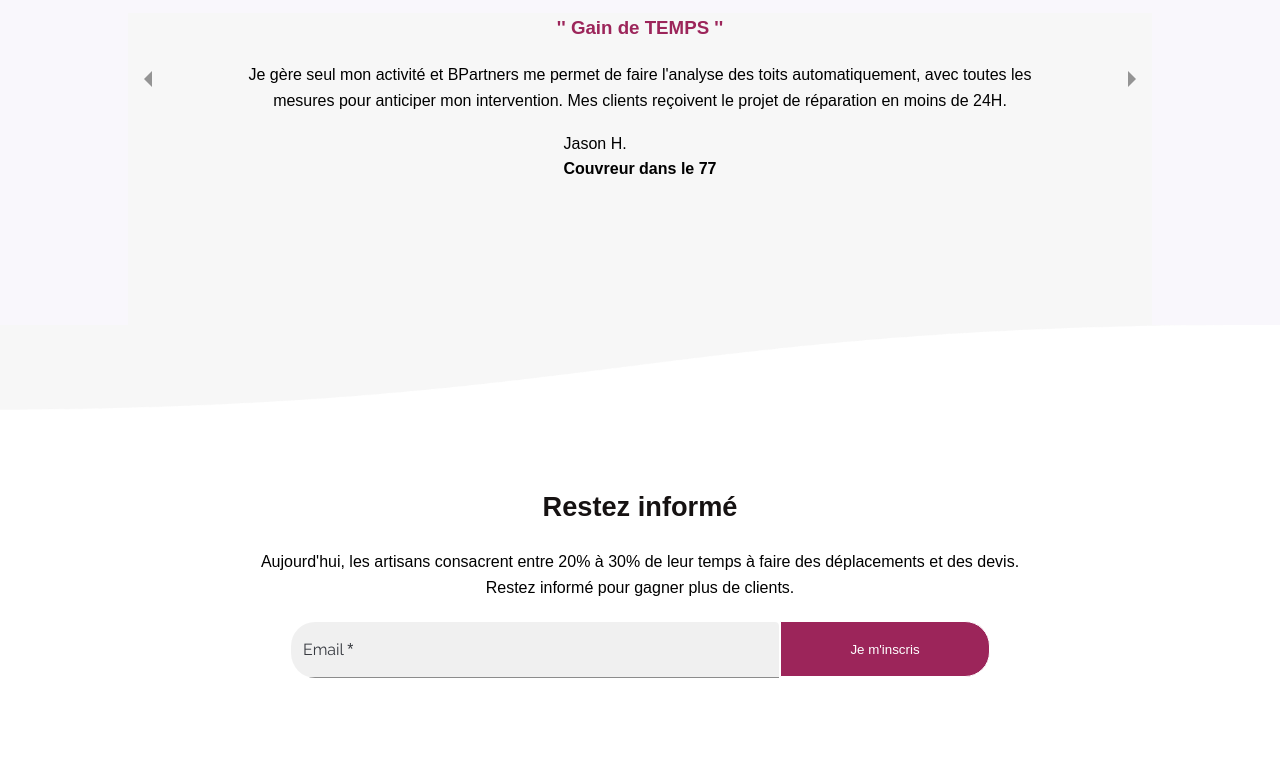
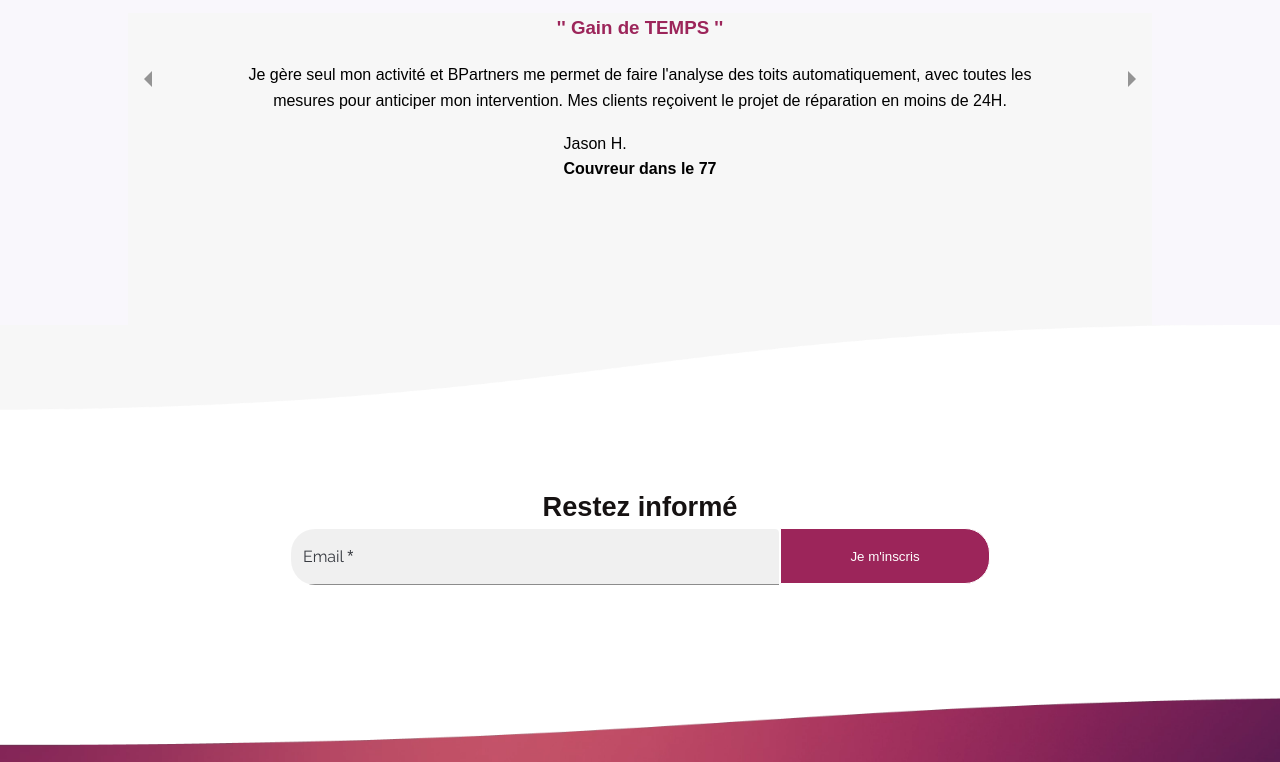
Before and after one commit to b-partners/web-landing, a React (Vite) app: page /craftsman in a window 1280 px wide. Shown: the part 3577-4339 px from the top of the page. Built offline with nearby package versions, Linux system fonts and the light colour scheme; no server answers; a web font is replaced by a local one.

Commit message:
chore: remove text on craftsman getInTouch

```diff
--- a/src/pages/Craftsman/components/GetInTouch/GetInTouch.tsx
+++ b/src/pages/Craftsman/components/GetInTouch/GetInTouch.tsx
@@ -79,10 +79,6 @@ export const GetInTouch = () => {
       />
       <div className="bd-container section">
         <h2 className="get_in_touch__title">Restez informé</h2>
-        <p style={{ marginBlock: '1.3rem' }}>
-          Aujourd'hui, les artisans consacrent entre 20% à 30% de leur temps à faire des déplacements et des devis. <br />
-          Restez informé pour gagner plus de clients.
-        </p>
         <div className="get_in_touch__form">
           <GetInTouchForm />
         </div>
```
